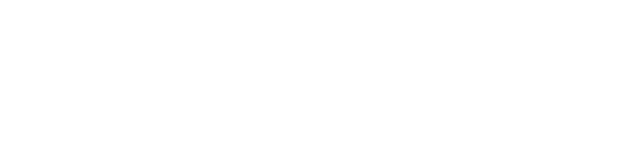
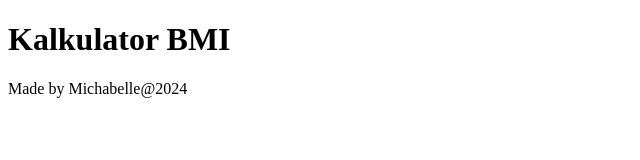
Before and after one commit to revou-fundamental-course/25-nov-24-michabelle, a plain HTML site: page index.html in a window 1280 px wide. Shown: the whole page, without its empty margins (0-640 px from the left). Drawn offline with Linux system fonts and the light colour scheme.

Commit message:
Update Core Layout

```diff
--- a/index.html
+++ b/index.html
@@ -9,7 +9,18 @@
 </head>
 
 <body>
+    <!-- Judul Website -->
+    <header>
+        <h1>Kalkulator BMI</h1>
+    </header>
 
+    <!-- Konten Website -->
+    <main></main>
+
+    <!-- Footer Website -->
+    <footer>
+        <p>Made by Michabelle@2024</p>
+    </footer>
 </body>
 
 </html>
```
